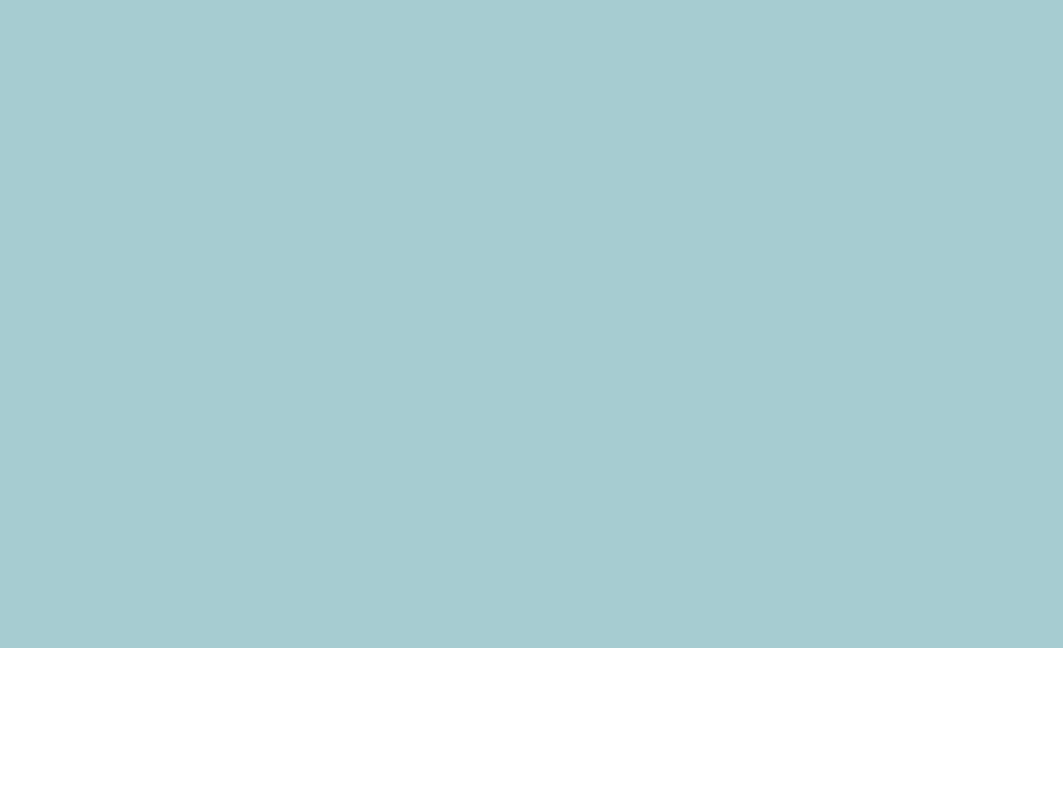
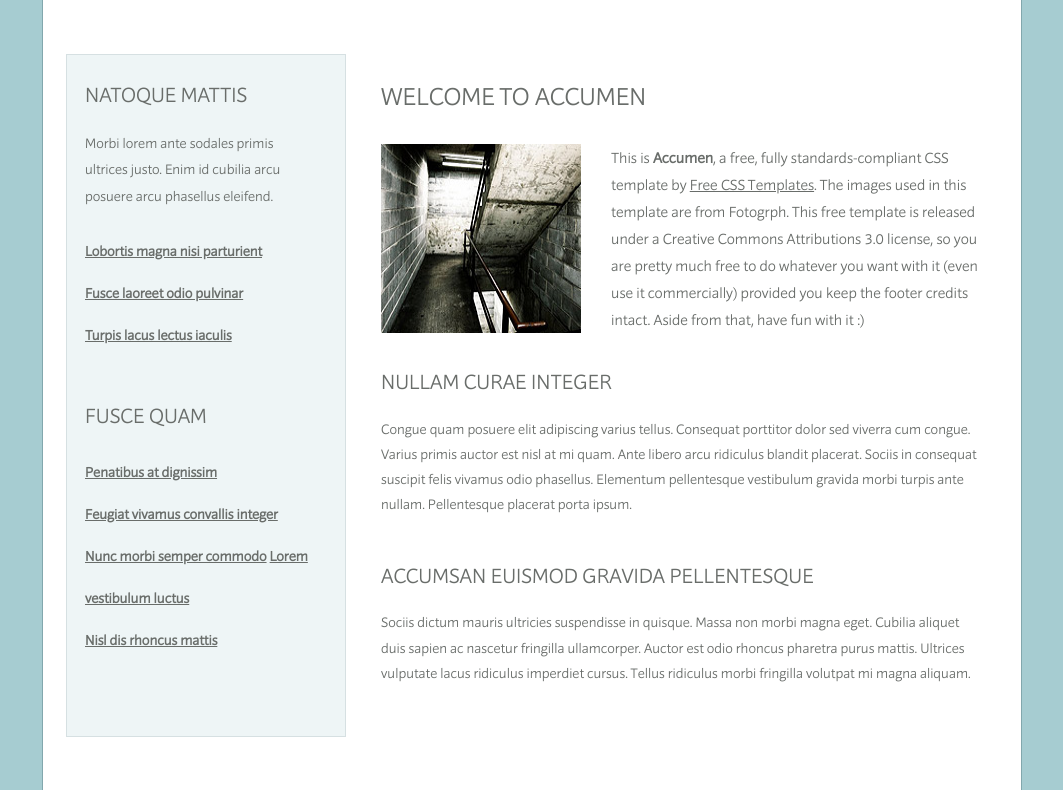
Before and after one commit to ayurmakh/accumen, a website: page app/index.html in a window 1280 px wide. Shown: the part 152-942 px from the top of the page, without its empty margins (108-1171 px from the left). Before the commit the page ends 800 px from the top, so only its background shows below. Drawn offline with Linux system fonts and the light colour scheme.

Commit message:
main section ready

```diff
--- a/app/index.html
+++ b/app/index.html
@@ -18,6 +18,36 @@
 					<a class="main_header_nav_item" href="#">contact</a>
 				</nav>
 			</header>
+
+			<div class="main_section">
+				<div class="left_side">
+					<h2 class="text_header">NATOQUE MATTIS</h2>
+					<p>Morbi lorem ante sodales primis ultrices justo. Enim id cubilia arcu posuere arcu phasellus eleifend.</p>
+					<a href="#">Lobortis magna nisi parturient</a></br>
+					<a href="#">Fusce laoreet odio pulvinar</a></br>
+					<a href="#">Turpis lacus lectus iaculis</a>
+					<h2 class="text_header" id="second_h2">FUSCE QUAM</h2>
+					<a href="#">Penatibus at dignissim</a></br>
+					<a href="#">Feugiat vivamus convallis integer</a></br>
+					<a href="#">Nunc morbi semper commodo</a>
+					<a href="#">Lorem vestibulum luctus</a></br>
+					<a href="#">Nisl dis rhoncus mattis</a>
+				</div>
+				<div class="right_side">
+					<h1>WELCOME TO ACCUMEN</h1>
+					<div class="intro">
+						<img src="../img/intro.jpg" alt="picture">
+						<p>This is <b>Accumen</b>, a free, fully standards-compliant CSS template by <a href="#">Free CSS Templates</a>. The images used in this template are from Fotogrph. This free template is released under a Creative Commons Attributions 3.0 license, so you are pretty much free to do whatever you want with it (even use it commercially) provided you keep the footer credits intact. Aside from that, have fun with it :)</p>
+					</div>
+					<h2 class="text_header">NULLAM CURAE INTEGER</h1>
+					<p>Congue quam posuere elit adipiscing varius tellus. Consequat porttitor dolor sed viverra cum congue. Varius primis auctor est nisl at mi quam. Ante libero arcu ridiculus blandit placerat. Sociis in consequat suscipit felis vivamus odio phasellus. Elementum pellentesque vestibulum gravida morbi turpis ante nullam. Pellentesque placerat porta ipsum.</p>
+					<h2 class="text_header" id="second_h2">ACCUMSAN EUISMOD GRAVIDA PELLENTESQUE</h1>
+					<p>Sociis dictum mauris ultricies suspendisse in quisque. Massa non morbi magna eget. Cubilia aliquet duis sapien ac nascetur fringilla ullamcorper. Auctor est odio rhoncus pharetra purus mattis. Ultrices vulputate lacus ridiculus imperdiet cursus. Tellus ridiculus morbi fringilla volutpat mi magna aliquam.</p>
+				</div>
+			</div>
+			<footer class="main_footer">
+
+			</footer>
 		</div>
 	</div>
 </body>
--- a/app/sass/_base.sass
+++ b/app/sass/_base.sass
@@ -11,4 +11,4 @@ html, body
 body
 	font-size: 14px
 	font-family: sonus_light-accumen, sans-serif
-	color: #696d6a
+	color: $font-color
--- a/app/sass/_vars.sass
+++ b/app/sass/_vars.sass
@@ -4,3 +4,4 @@ $light-cyan: #eef5f6
 $dart-cyan: #82a7ad
 $cyan-border: #d6e0e2
 $yellow-border: #bfb5a4
+$font-color: #696d6a
--- a/app/sass/main.sass
+++ b/app/sass/main.sass
@@ -5,12 +5,12 @@
 /* Cyan background */
 .cyan_background
 	width: 100%
-	height: 100%
+
 	background-color: $cyan
 
 /* Container */
 .container
-	width: 1000px
+	width: 980px
 	z-index: 1000
 	background-color: #fff
 	margin: 0 auto
@@ -60,3 +60,60 @@
 	border: solid 1px $yellow-border
 	transition: background-color .2s linear, border .2s linear
 	padding: 5px
+
+/* Main section*/
+.main_section
+	margin-top: 70px
+	display: flex
+	padding-bottom: 70px
+
+/* Left side */
+.left_side
+	flex: 0 0 280px
+	margin-left: 23px
+	padding-top: 20px
+	padding-left: 18px
+	padding-right: 30px
+	padding-bottom: 75px
+	background-color: $light-cyan
+	border: 1px solid $cyan-border
+	line-height: 1.9
+	h2
+		font-weight: 200
+	p
+		margin-bottom: 20px
+		font-weight: 500
+	a
+		color: $font-color
+		font-weight: 600
+		line-height: 3
+
+/* Second h2 */
+#second_h2
+	margin-top: 40px
+
+/* Right side */
+.right_side
+	padding: 20px 40px 0 35px
+	line-height: 1.8
+
+	h1
+		font-weight: 200
+		font-size: 25px
+
+/* Intro */
+.intro
+	display: flex
+	margin-top: 25px
+	font-size: 15px
+	margin-bottom: 30px
+
+	p
+		margin-left: 30px
+	a
+		color: $font-color
+
+/* Text header */
+.text_header
+	font-weight: 200
+	margin-bottom: 15px
```
Also changed, not shown: app/css/main.css, app/img/intro.jpg (added).
